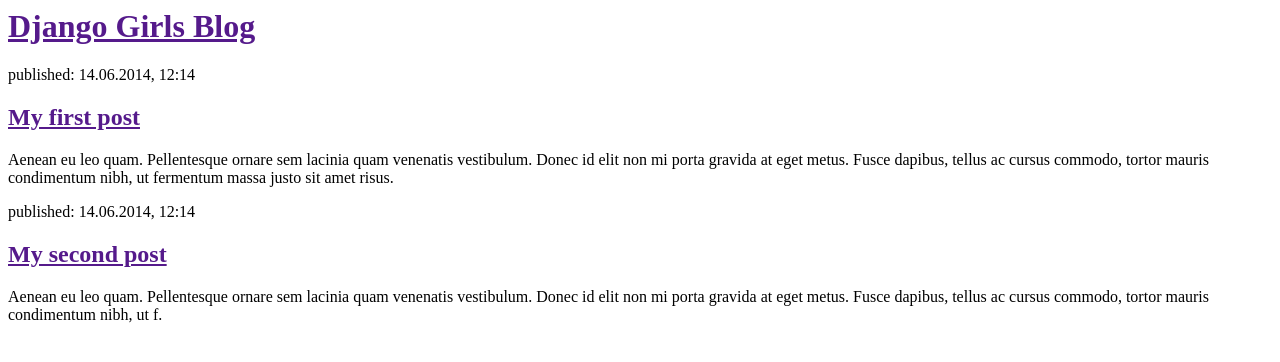
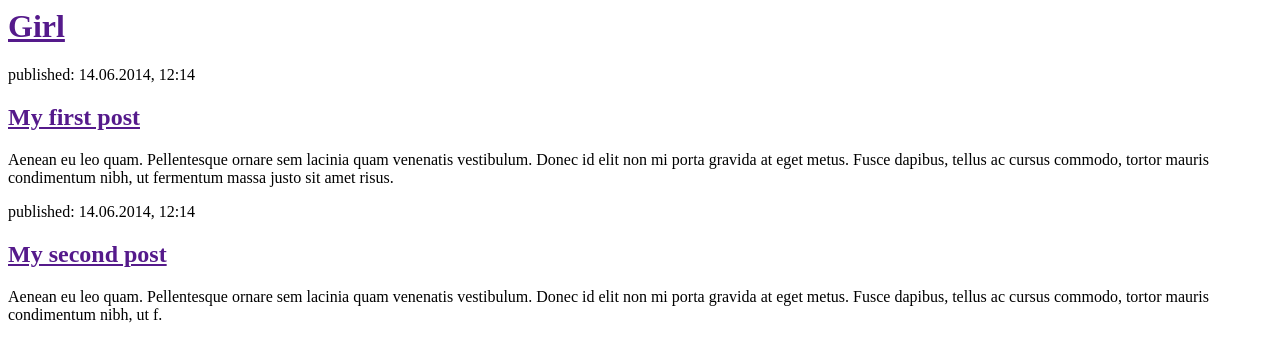
Before and after one commit to olgamej/my-first-blog, a Django app: page / in a window 1280 px wide. Shown: the top 362 px of the page. Run offline with Django 3.2, Linux system fonts and the light colour scheme.

Commit message:
usuniecie slow

```diff
--- a/blog/templates/blog/post_list.html
+++ b/blog/templates/blog/post_list.html
@@ -4,7 +4,7 @@
     </head>
     <body>
         <div>
-            <h1><a href="">Django Girls Blog</a></h1>
+            <h1><a href="">Girl</a></h1>
         </div>
 
         <div>
```
